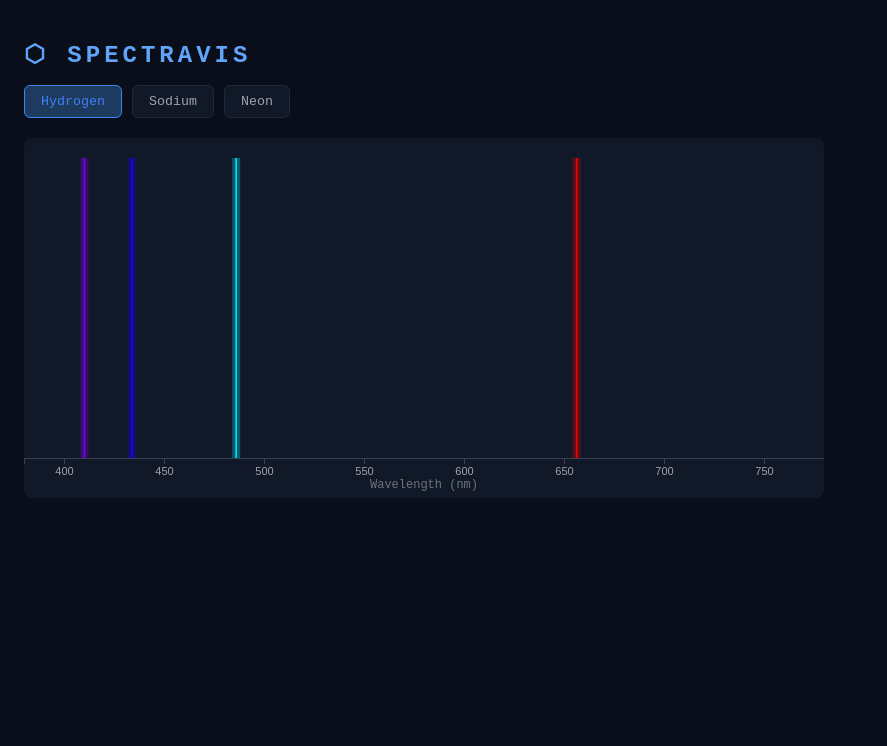
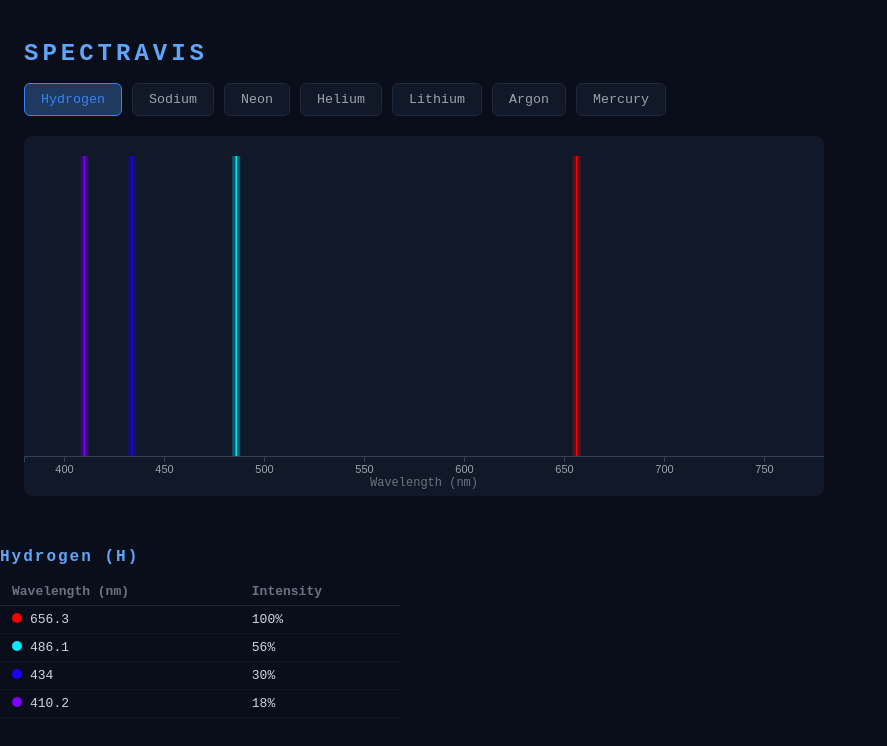
Before and after one commit to iswaryamikkili/spectravis, a React app in the folder frontend/: page / in a window 1280 px wide. Shown: the top 746 px of the page, without its empty margins (0-887 px from the left). Built offline with nearby package versions, Linux system fonts and the light colour scheme; the HTML template or start-up script is replaced by a standard one.

Commit message:
feat: add He, Li, Ar, Hg elements with spectral data

```diff
--- a/frontend/src/App.css
+++ b/frontend/src/App.css
@@ -34,3 +34,36 @@ button.active {
   color: #3b82f6;
   background: #1e3a5f;
 }
+.info {
+  margin-top: 24px;
+}
+
+.info h2 {
+  color: #60a5fa;
+  font-size: 16px;
+  letter-spacing: 2px;
+  margin-bottom: 12px;
+}
+
+table {
+  width: 400px;
+  border-collapse: collapse;
+  font-size: 13px;
+}
+
+th {
+  text-align: left;
+  color: #6b7280;
+  padding: 6px 12px;
+  border-bottom: 1px solid #1f2937;
+}
+
+td {
+  padding: 6px 12px;
+  color: #d1d5db;
+  border-bottom: 1px solid #111827;
+}
+
+tr:hover td {
+  background: #111827;
+}
--- a/frontend/src/App.jsx
+++ b/frontend/src/App.jsx
@@ -2,27 +2,78 @@ import { useState } from 'react'
 import SpectralPlot from './components/SpectralPlot'
 import { ELEMENTS } from './data/elements'
 import './App.css'
-
+import { wavelengthToRGB } from './utils/wavelengthToRGB'
 function App() {
-  const [selected, setSelected] = useState(ELEMENTS[0])
+  const [selected, setSelected] = useState(ELEMENTS[0]);
 
   return (
+    <>
       <div className="app">
-      <h1>⬡ SPECTRAVIS</h1>
+        <h1>SPECTRAVIS</h1>
+
         <div className="buttons">
-        {ELEMENTS.map(el => (
+          {ELEMENTS.map((el) => (
             <button
               key={el.symbol}
               onClick={() => setSelected(el)}
-            className={selected.symbol === el.symbol ? 'active' : ''}
+              className={selected.symbol === el.symbol ? "active" : ""}
             >
               {el.name}
             </button>
           ))}
         </div>
+
         <SpectralPlot element={selected} />
       </div>
-  )
+
+      <div className="info">
+        <h2>
+          {selected.name} ({selected.symbol})
+        </h2>
+
+        <table>
+          <thead>
+            <tr>
+              <th>Wavelength (nm)</th>
+              <th>Intensity</th>
+            </tr>
+          </thead>
+          <tbody>
+            {selected.spectralLines.map((line) => (
+              <tr key={line.wavelength}>
+              <td>
+
+        <span style={{
+
+          display: 'inline-block',
+
+          width: '10px',
+
+          height: '10px',
+
+          borderRadius: '50%',
+
+          background: wavelengthToRGB(line.wavelength),
+
+          marginRight: '8px'
+
+        }} />
+
+        {line.wavelength}
+
+      </td>
+
+      <td>{(line.intensity * 100).toFixed(0)}%</td>
+
+    </tr>
+
+  ))}
+
+</tbody>
+        </table>
+      </div>
+    </>
+  );
 }
 
-export default App
+export default App;
--- a/frontend/src/data/elements.js
+++ b/frontend/src/data/elements.js
@@ -27,5 +27,44 @@ export const ELEMENTS = [
       { wavelength: 585.2, intensity: 0.6 },
       { wavelength: 650.6, intensity: 0.55 },
     ]
+  },
+  {
+    symbol: 'He',
+    name: 'Helium',
+    spectralLines: [
+      { wavelength: 587.6, intensity: 1.0 },
+      { wavelength: 667.8, intensity: 0.65 },
+      { wavelength: 501.6, intensity: 0.5 },
+      { wavelength: 447.1, intensity: 0.45 },
+    ]
+  },
+  {
+    symbol: 'Li',
+    name: 'Lithium',
+    spectralLines: [
+      { wavelength: 670.8, intensity: 1.0 },
+      { wavelength: 610.4, intensity: 0.12 },
+      { wavelength: 460.3, intensity: 0.08 },
+    ]
+  },
+  {
+    symbol: 'Ar',
+    name: 'Argon',
+    spectralLines: [
+      { wavelength: 763.5, intensity: 1.0 },
+      { wavelength: 696.5, intensity: 0.6 },
+      { wavelength: 750.4, intensity: 0.75 },
+      { wavelength: 706.7, intensity: 0.55 },
+    ]
+  },
+  {
+    symbol: 'Hg',
+    name: 'Mercury',
+    spectralLines: [
+      { wavelength: 435.8, intensity: 1.0 },
+      { wavelength: 546.1, intensity: 0.85 },
+      { wavelength: 404.7, intensity: 0.6 },
+      { wavelength: 577.0, intensity: 0.4 },
+    ]
   }
 ]
```
Lines whose indentation alone changed are shown as unchanged.
